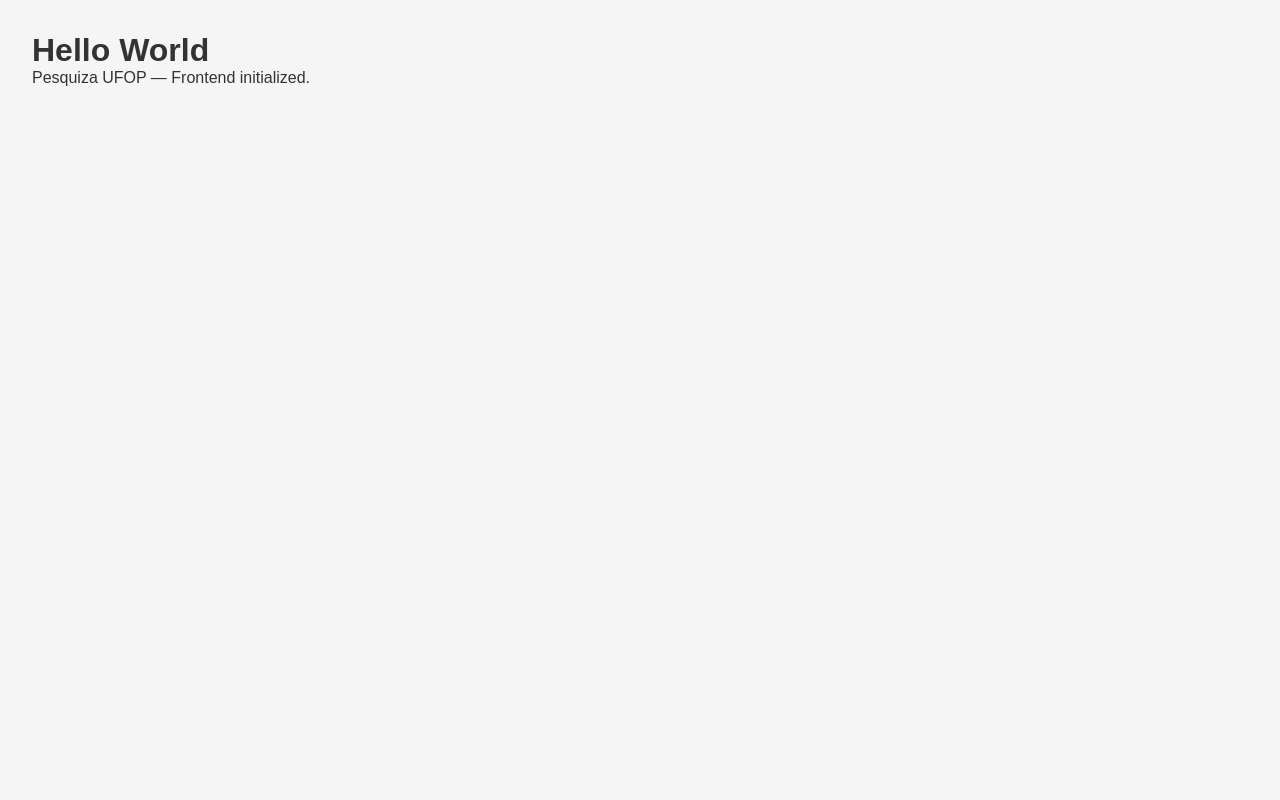
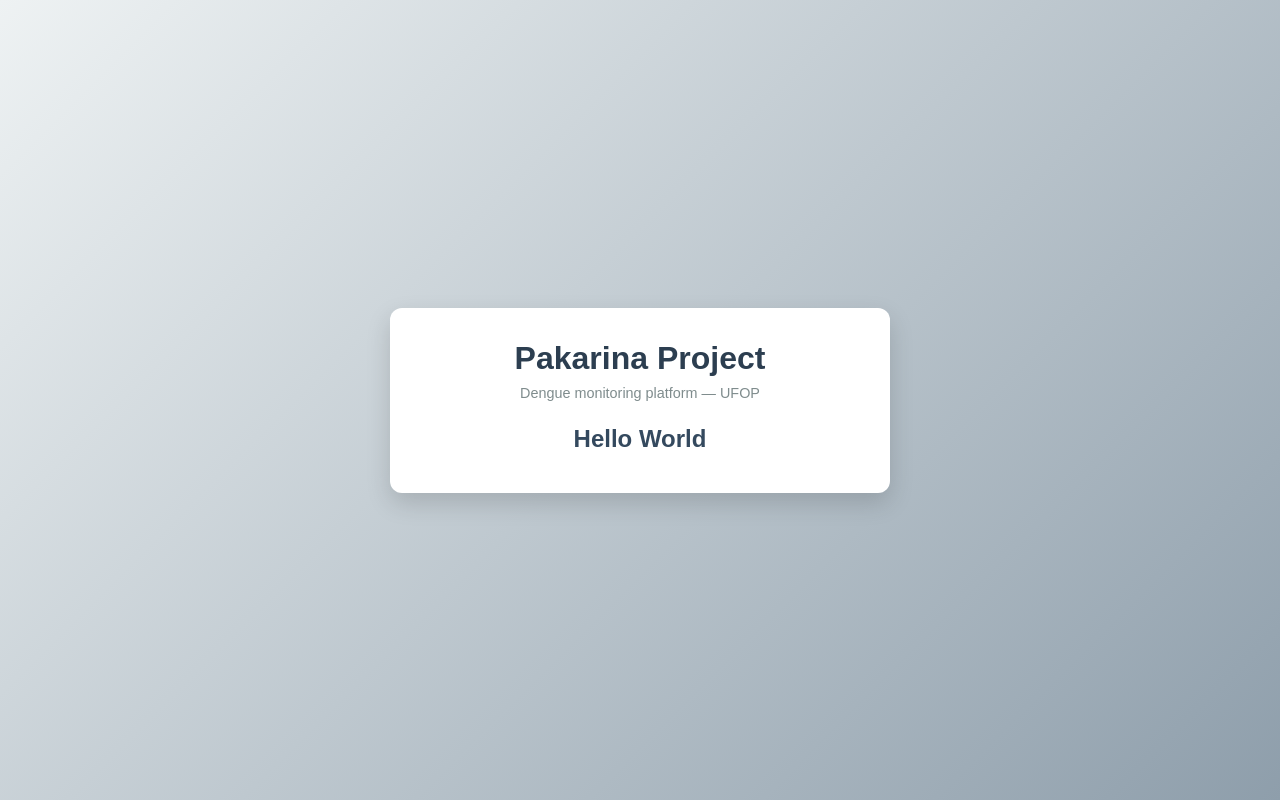
Before and after one commit to lucvitale/UFOP_Pakarina, a plain HTML site: page frontend/index.html in a window 1280 px wide. Drawn offline with Linux system fonts and the light colour scheme.

Commit message:
Frontend update

```diff
--- a/frontend/css/style.css
+++ b/frontend/css/style.css
@@ -6,7 +6,39 @@
 
 body {
   font-family: Arial, sans-serif;
+  background: linear-gradient(135deg, #eef2f3, #8e9eab);
+  min-height: 100vh;
+  display: flex;
+  justify-content: center;
+  align-items: center;
+}
+
+.container {
+  background: white;
   padding: 2rem;
-  background-color: #f5f5f5;
-  color: #333;
+  border-radius: 12px;
+  box-shadow: 0 10px 25px rgba(0, 0, 0, 0.15);
+  text-align: center;
+  width: 90%;
+  max-width: 500px;
 }
+
+.header h1 {
+  color: #2c3e50;
+  margin-bottom: 0.5rem;
+}
+
+.subtitle {
+  color: #7f8c8d;
+  font-size: 0.9rem;
+  margin-bottom: 1.5rem;
+}
+
+.content h2 {
+  margin-bottom: 0.5rem;
+  color: #34495e;
+}
+
+.content p {
+  color: #555;
+}
--- a/frontend/index.html
+++ b/frontend/index.html
@@ -3,12 +3,24 @@
   <head>
     <meta charset="UTF-8" />
     <meta name="viewport" content="width=device-width, initial-scale=1.0" />
-    <title>Project UFOP Pakarina</title>
+    <title>Pakarina Project</title>
     <link rel="stylesheet" href="css/style.css" />
   </head>
+
   <body>
-    <h1>Hello World</h1>
-    <p>Pesquiza UFOP — Frontend initialized.</p>
+    <div class="container">
+
+      <header class="header">
+        <h1>Pakarina Project</h1>
+        <p class="subtitle">Dengue monitoring platform — UFOP</p>
+      </header>
+
+      <main class="content">
+        <h2>Hello World</h2>
+      </main>
+
+    </div>
+
     <script src="js/app.js"></script>
   </body>
 </html>
```
